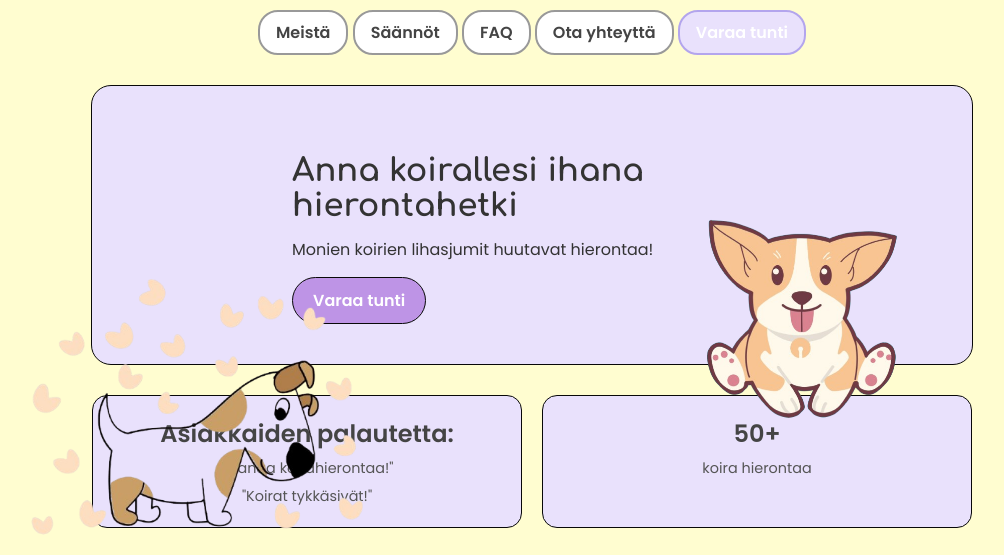
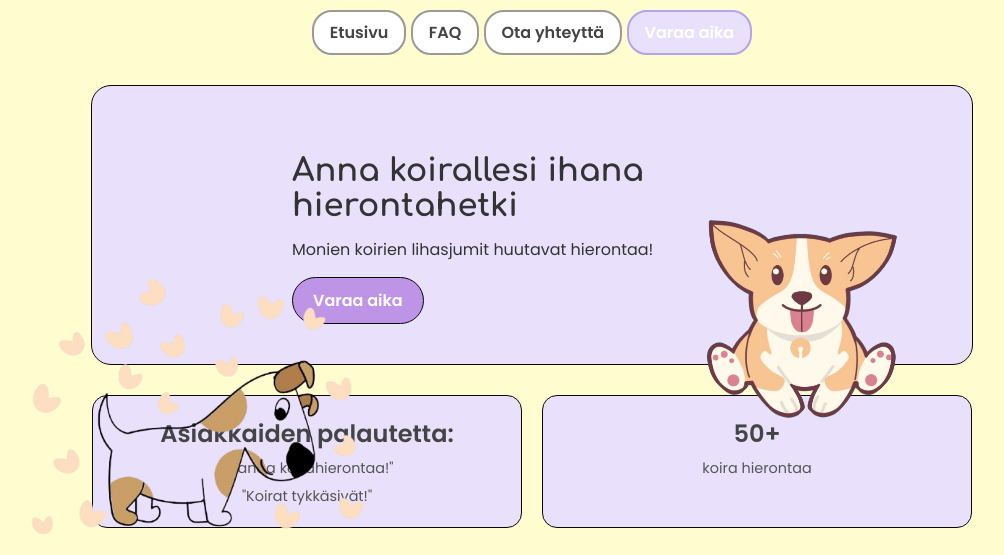
Before and after one commit to mikalaakso-dev/dog-massage, a plain HTML site: page index.html in a window 1280 px wide. Shown: the top 555 px of the page, without its empty margins (108-1112 px from the left). Drawn offline with Linux system fonts and the light colour scheme.

Commit message:
Changed homepage texts

```diff
--- a/index.html
+++ b/index.html
@@ -189,11 +189,12 @@
 
   <!-- Navigation bar with pill buttons -->
   <nav>
-    <a href="#about">Meistä</a>
-    <a href="#rules">Säännöt</a>
+
+    <a href="#home">Etusivu</a>
+
     <a href="#faq">FAQ</a>
     <a href="#contact">Ota yhteyttä</a>
-    <a href="#book" class="cta">Varaa tunti</a>
+    <a href="#book" class="cta">Varaa aika</a>
   </nav>
 
   <!-- Hero section -->
@@ -201,7 +202,7 @@
     <div class="hero-text">
       <h1>Anna koirallesi ihana hierontahetki</h1>
       <p>Monien koirien lihasjumit huutavat hierontaa!</p>
-      <a href="#book" class="btn">Varaa tunti</a>
+      <a href="#book" class="btn">Varaa aika</a>
     </div>
     <div class="hero-img">
       <!-- Example illustration (replace with your own) -->
```
